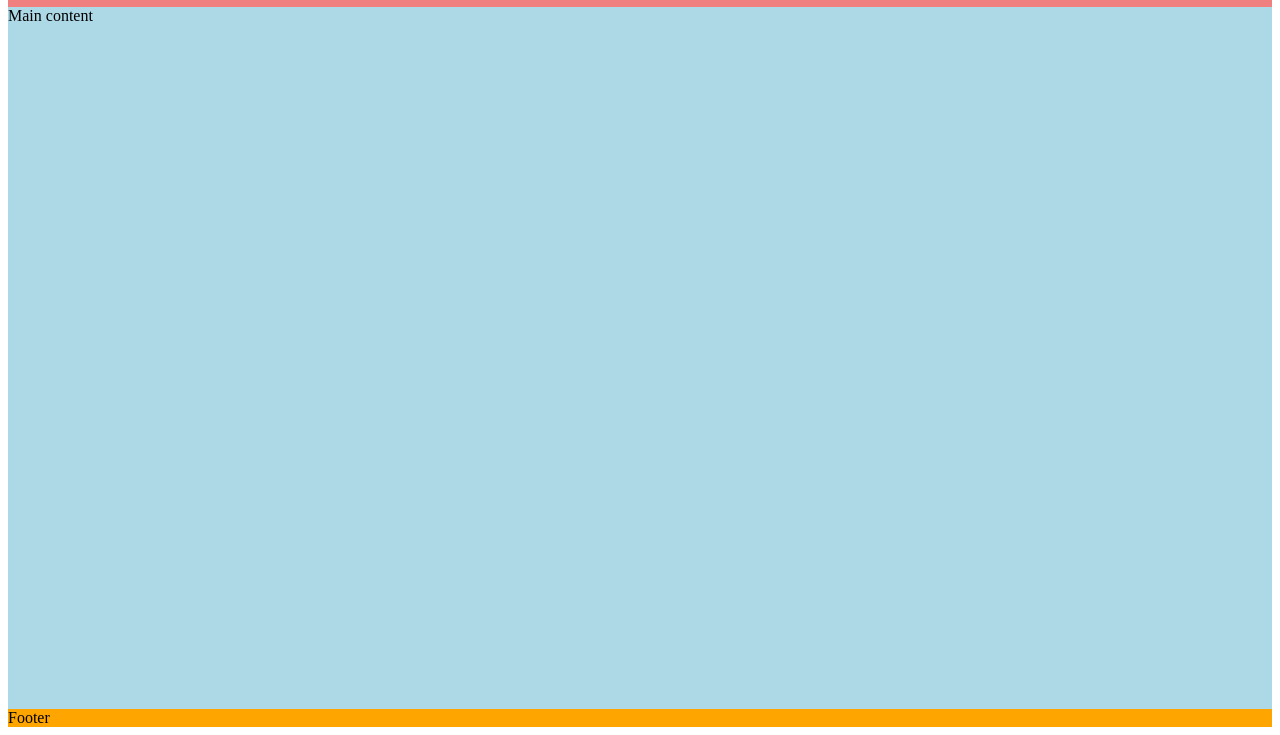
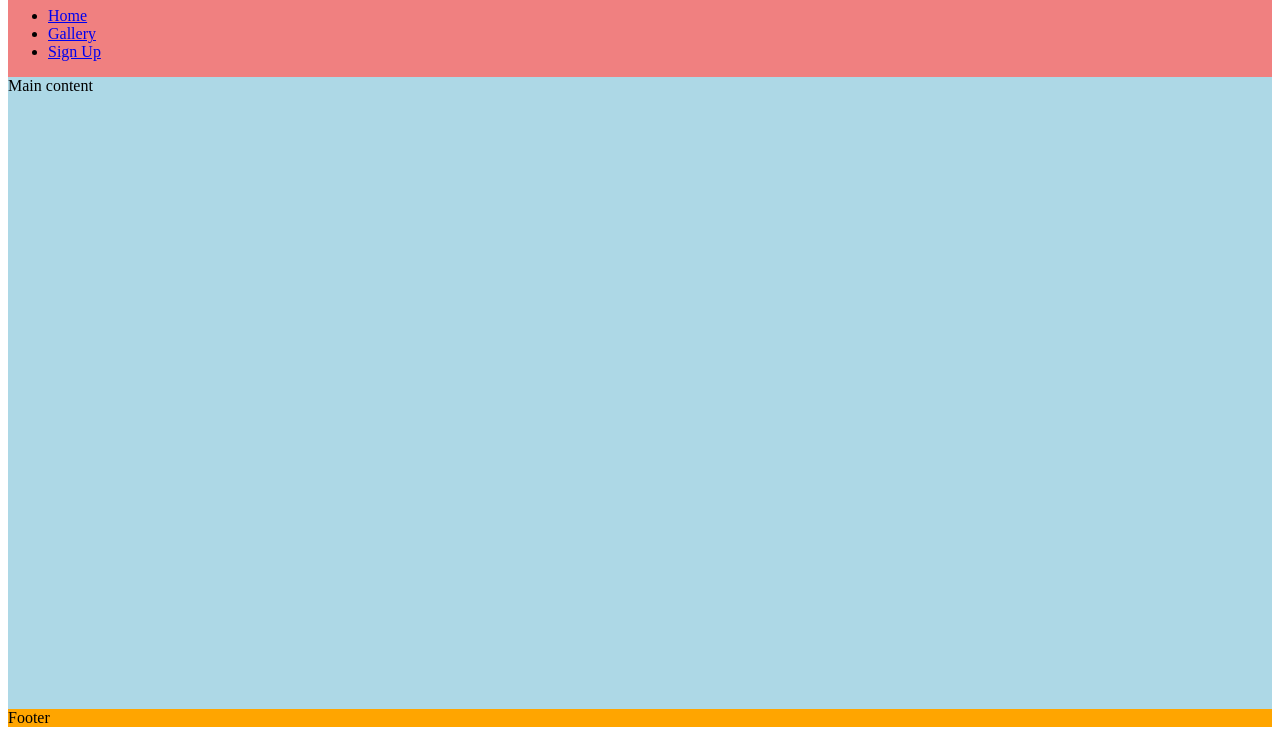
Before and after one commit to Obasohan2/DREAMS-PRACTICALM, a plain HTML site: page index.html in a window 1280 px wide. Shown: the part 81-816 px from the top of the page. Drawn offline with Linux system fonts and the light colour scheme.

Commit message:
create navigation section

```diff
--- a/assets/favicon/css/style.css
+++ b/assets/favicon/css/style.css
@@ -22,6 +22,9 @@ body {
 /* Header */
 header {
     background-color: lightcoral;
+}
+
+h1 {
     font-family: oswald, sans-serif;
 }
 
--- a/index.html
+++ b/index.html
@@ -25,6 +25,13 @@
         <a href="index.html">
             <h1 id="logo">Love Running</h1>
         </a>
+        <nav>
+            <ul>
+                <li><a href="#">Home</a></li>
+                <li><a href="#">Gallery</a></li>
+                <li><a href="#">Sign Up</a></li>
+            </ul>
+        </nav>
     </header>
 
     <!-- Main content -->
```
